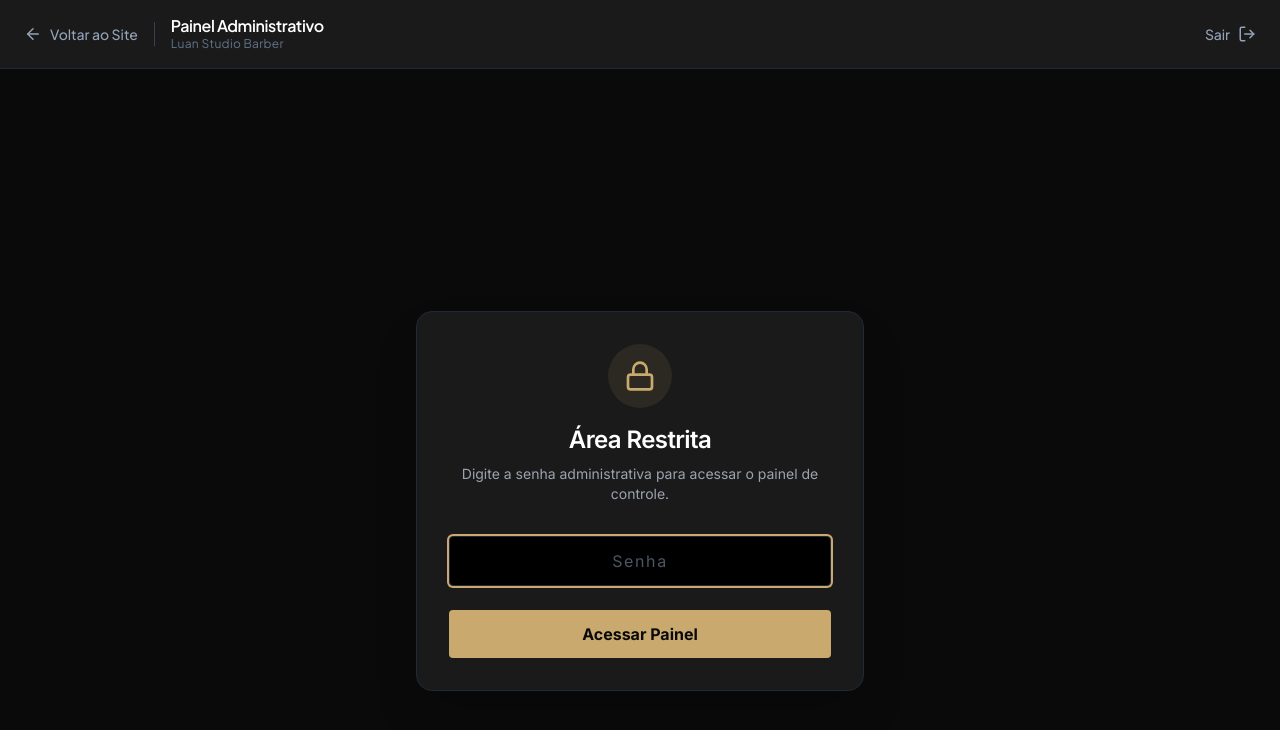
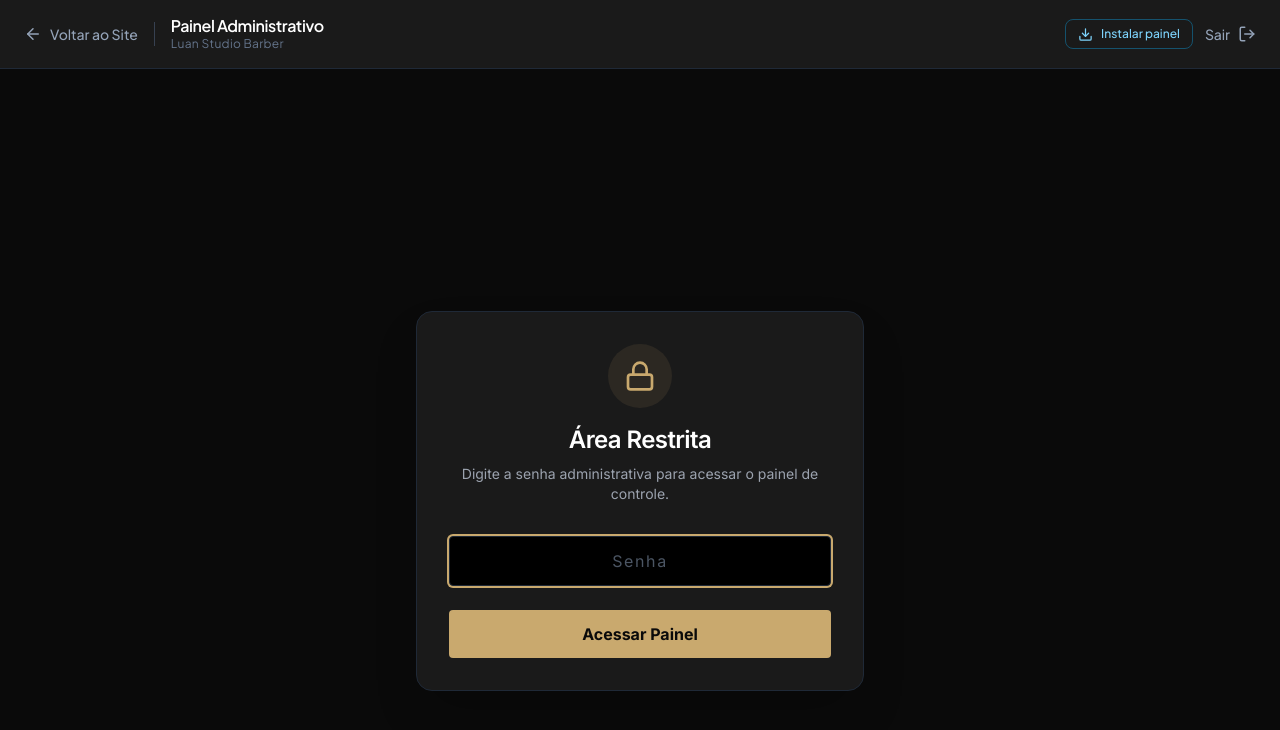
Before and after one commit to JPacademico/Luan-Barber, a React (Vite) app: page /admin in a window 1280 px wide. Shown: the top 730 px of the page. Built offline with nearby package versions, Linux system fonts and the light colour scheme; no server answers; the database is empty; a web font is replaced by a local one.

Commit message:
fix: download button icon for admin

```diff
--- a/src/components/pwa/AdminInstallButton.tsx
+++ b/src/components/pwa/AdminInstallButton.tsx
@@ -7,17 +7,40 @@ import { useInstallPrompt } from '../../hooks/useInstallPrompt';
  * Installs the admin panel as its own PWA, separate from the public site.
  *
  * The two faces link different manifests (scope `/admin` vs `/`), so a prompt fired here creates
- * a distinct "Luan Admin" home-screen app pointing straight at the panel. Rendered in the admin
- * header; shows only when the browser actually offers a native install.
+ * a distinct "Luan Admin" home-screen app pointing straight at the panel.
+ *
+ * Stays visible whenever the panel is not already installed — NOT only when `beforeinstallprompt`
+ * has fired. That event is unreliable (never on iOS, and Chrome delays it behind an engagement
+ * heuristic), so gating on it made the button vanish. When the native prompt is ready we fire it;
+ * otherwise we explain how to install for that platform.
  */
 export const AdminInstallButton: React.FC = () => {
-  const { canInstall, promptInstall } = useInstallPrompt();
+  const { canInstall, isInstalled, isIOS, promptInstall } = useInstallPrompt();
 
-  if (!canInstall) return null;
+  // Hide only when already running as the installed app.
+  if (isInstalled) return null;
 
   const handleInstall = async () => {
-    const accepted = await promptInstall();
-    if (accepted) toast.success('Painel instalado! Abra pelo ícone na tela inicial.');
+    if (canInstall) {
+      const accepted = await promptInstall();
+      if (accepted) toast.success('Painel instalado! Abra pelo ícone na tela inicial.');
+      return;
+    }
+
+    if (isIOS) {
+      toast('Instale o painel', {
+        description: 'Toque em Compartilhar e depois em “Adicionar à Tela de Início”.',
+        duration: 7000,
+      });
+      return;
+    }
+
+    // Chromium before the prompt is ready, or a browser without programmatic install.
+    toast('Instale o painel', {
+      description:
+        'Abra o menu do navegador (⋮) e escolha “Instalar app” ou “Adicionar à tela inicial”.',
+      duration: 7000,
+    });
   };
 
   return (
```
